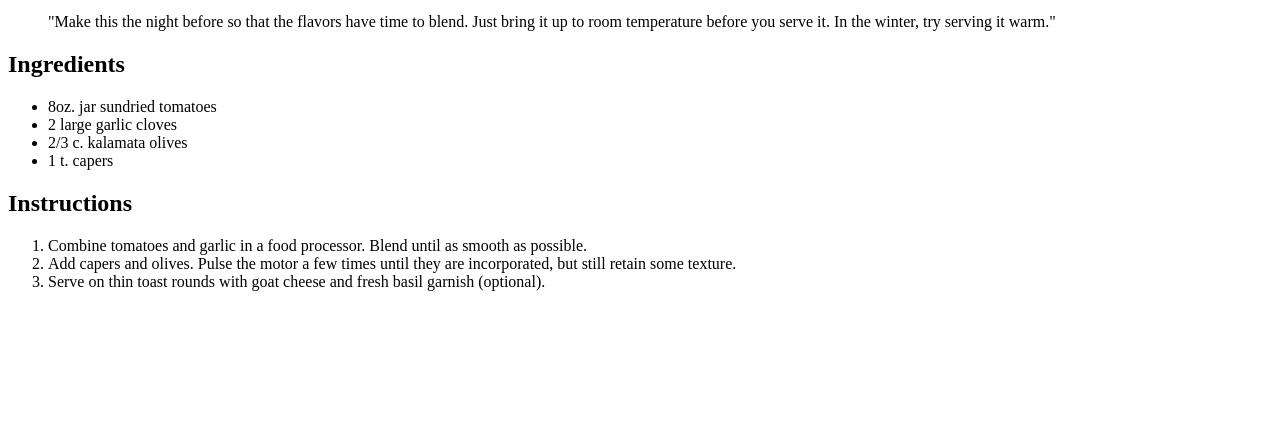
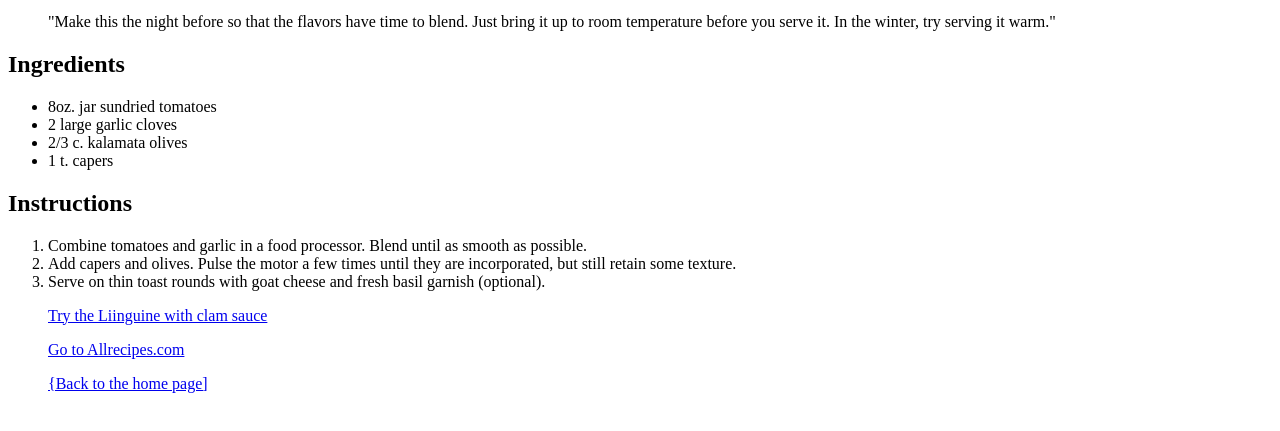
Before and after one commit to MasonChery/fid, a plain HTML site: page bistro/Tapenade.html in a window 1280 px wide. Shown: the part 101-532 px from the top of the page. Drawn offline with Linux system fonts and the light colour scheme.

Commit message:
Update Tapenade.html

```diff
--- a/bistro/Tapenade.html
+++ b/bistro/Tapenade.html
@@ -29,6 +29,9 @@
     <li>Add capers and olives. Pulse the motor a few times until they are incorporated, but still retain some texture.</li>
 
     <li>Serve on thin toast rounds with goat cheese and fresh basil garnish (optional).</li>
+<p><a href="Pasta/Linguine.html"> Try the Liinguine with clam sauce</a></p>
+<p><a href="http://www.allrecipes.com">Go to Allrecipes.com</a></p>
+<p><a href="../jenskitch.html"> {Back to the home page]</a></p>
 
 </body>
 </html>
```
